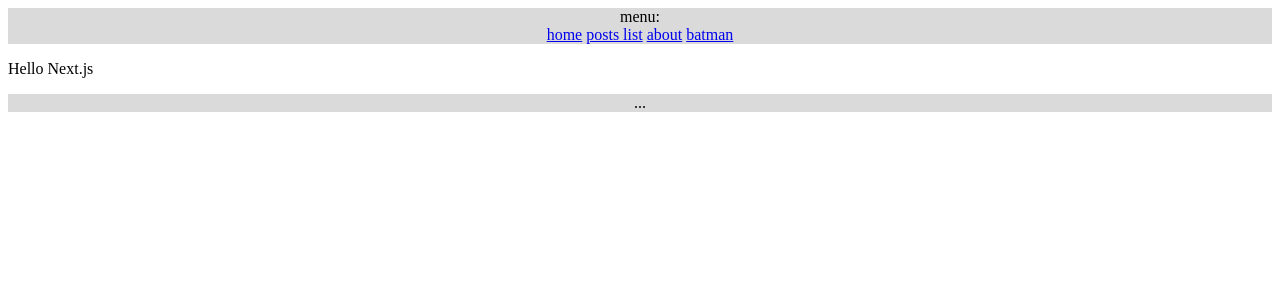
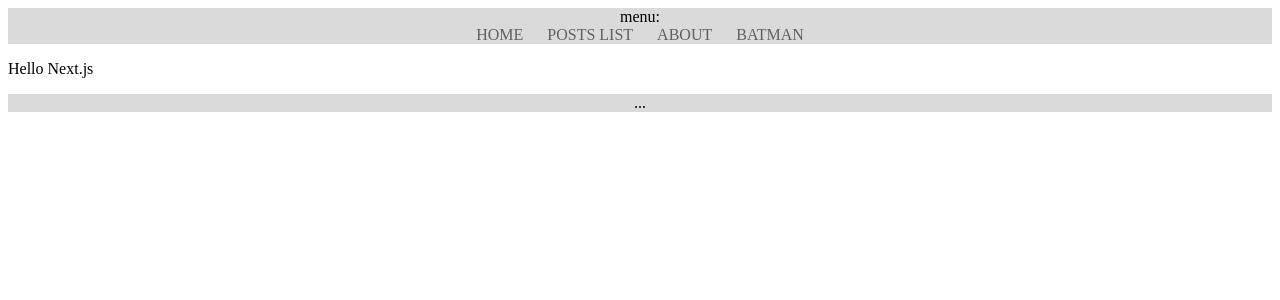
Before and after one commit to wilsonneto-dev/SSR_With_NextJS_Example, a Next.js app: page / in a window 1280 px wide. Shown: the top 300 px of the page. Built offline with nearby package versions, Linux system fonts and the light colour scheme.

Commit message:
sass support

```diff
--- /dev/null
+++ b/next.config.js
@@ -0,0 +1,5 @@
+// next.config.js
+const withSass = require("@zeit/next-sass");
+module.exports = withSass({
+  /* config options here */
+});
--- a/package.json
+++ b/package.json
@@ -13,8 +13,10 @@
   "author": "",
   "license": "ISC",
   "dependencies": {
+    "@zeit/next-sass": "^1.0.1",
     "axios": "^0.19.0",
     "next": "^9.1.6",
+    "node-sass": "^4.13.0",
     "react": "^16.12.0",
     "react-dom": "^16.12.0"
   }
--- a/src/share/components/Menu/index.js
+++ b/src/share/components/Menu/index.js
@@ -1,4 +1,6 @@
 import Link from "next/link";
+
+import "./styles.scss";
 
 const styles = {
   container: {
--- /dev/null
+++ b/src/share/components/Menu/styles.scss
@@ -0,0 +1,8 @@
+nav {
+  a {
+    color: #606060;
+    text-decoration: none;
+    margin: 0 10px;
+    text-transform: uppercase;
+  }
+}
```
